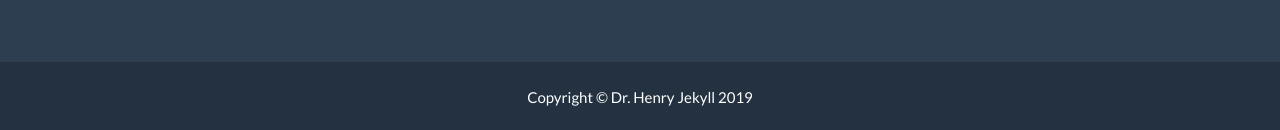
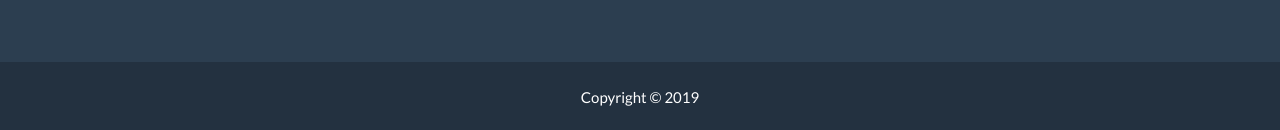
Before and after one commit to maureenmcneilreality/maureenmcneilreality, a Jekyll site: the page built from index.html, in a window 1280 px wide and 900 px high, scrolled down 2456 px. Shown: the part 767-897 px from the top of the window. Built offline with Jekyll 4.4.1, drawn with Linux system fonts in a browser that asks for light colours; part of the change alters nothing that is shown.

```diff
--- a/_includes/footer.html
+++ b/_includes/footer.html
@@ -32,7 +32,7 @@
             <div class="container">
                 <div class="row">
                     <div class="col-lg-12">
-                        Copyright &copy; {{ site.footer.copyright }} 20{{ site.time | date: '%y' }}
+                        Copyright &copy; 20{{ site.time | date: '%y' }}
                     </div>
                 </div>
             </div>
```
